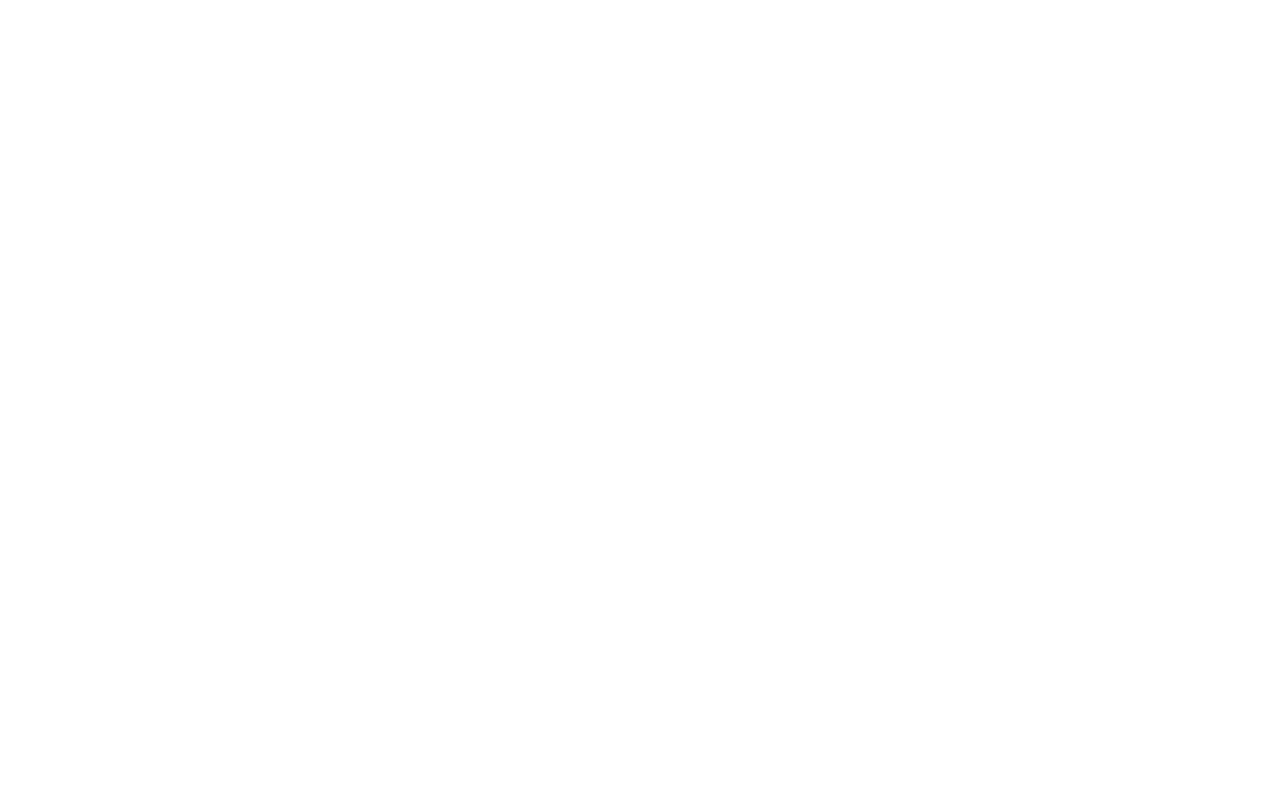
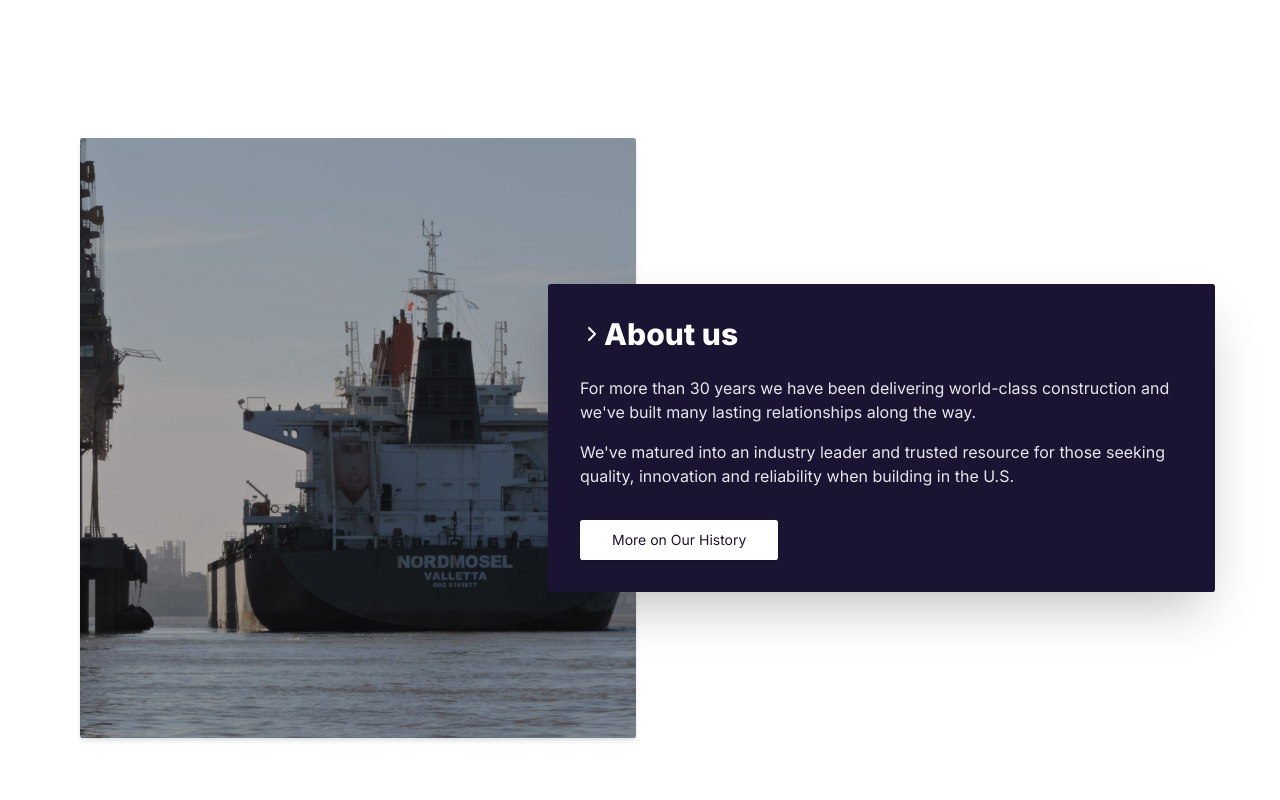
Before and after one commit to Stefano-Mazziotta/logiport.com.ar, a Next.js app: page / in a window 1280 px wide. Shown: the part 1760-2560 px from the top of the page. Before the commit the page ends 1514 px from the top, so only its background shows below. Built offline with nearby package versions, Linux system fonts and the light colour scheme.

Commit message:
working on about us

```diff
--- a/src/app/page.tsx
+++ b/src/app/page.tsx
@@ -1,15 +1,13 @@
 import Hero from "@/components/hero";
+import AboutSection from "@/components/sections/aboutSection";
 import ServiceSection from "@/components/sections/servicesSection";
 
 export default function Home() {
   return (
-    <div className="pt-5 flex flex-col gap-5">
+    <div className="pt-5 flex flex-col gap-10 md:gap-32 lg:gap-64">
       <Hero />
       <ServiceSection />
-      <section id="about">
-        <h2>About Us</h2>
-        {/* Add content about your company here */}
-      </section>
+      <AboutSection />
       <section id="contact">
         <h2>Contact Us</h2>
         {/* Add contact form or information here */}
--- /dev/null
+++ b/src/components/sections/aboutSection.tsx
@@ -0,0 +1,48 @@
+import Image from "next/image";
+import { Button } from "@/components/ui/button";
+import { ChevronRight } from "lucide-react";
+
+export default function AboutSection() {
+  return (
+    <section className="relative w-full max-w-6xl mx-auto px-4">
+      <div className="grid grid-cols-1 lg:grid-cols-2 gap-2 items-center">
+        <div className="relative w-full h-[300px] overflow-hidden shadow-md p-10 border-solid border-foreground lg:h-[600px] rounded-md">
+          <div className="absolute inset-0 bg-black opacity-30 z-10"></div>
+          <Image
+            src="/images/Planes_de_proteccion.jpg"
+            alt="Amarres de barcos en puertos de Santa Fe"
+            fill
+            className="object-cover"
+            priority
+          />
+        </div>
+        <div className="relative">
+          <div className="bg-[#1a1332] z-20 text-white p-8 rounded-md lg:absolute lg:-left-24 lg:top-1/2 lg:-translate-y-1/2 lg:w-[120%] shadow-2xl">
+            <h2 className="text-3xl font-bold mb-6 flex items-center">
+              <ChevronRight />
+              About us
+            </h2>
+            <div className="space-y-4">
+              <p className="text-gray-200">
+                For more than 30 years we have been delivering world-class
+                construction and we&apos;ve built many lasting relationships
+                along the way.
+              </p>
+              <p className="text-gray-200">
+                We&apos;ve matured into an industry leader and trusted resource
+                for those seeking quality, innovation and reliability when
+                building in the U.S.
+              </p>
+            </div>
+            <Button
+              className="mt-8 bg-white text-[#1a1332] hover:bg-gray-100"
+              size="lg"
+            >
+              More on Our History
+            </Button>
+          </div>
+        </div>
+      </div>
+    </section>
+  );
+}
--- a/src/components/sections/servicesSection.tsx
+++ b/src/components/sections/servicesSection.tsx
@@ -62,7 +62,7 @@
         {services.map((service, index) => (
           <Card
             key={index}
-            className="relative flex flex-col rounded-lg shadow-lg bg-gradient-to-tr from-secondary to-primary/20 text-foreground transition-colors ease-linear duration-300 hover:bg-gradient-to-bl hover:from-primary/40 hover:to-secondary border-solid border-2"
+            className="relative flex flex-col rounded-md shadow-lg bg-gradient-to-tr from-secondary to-primary/20 text-foreground transition-colors ease-linear duration-300 hover:bg-gradient-to-bl hover:from-primary/40 hover:to-secondary border-solid border-2 border-primary"
           >
             <CardHeader className="flex flex-col">
               <service.icon className="w-12 h-12 text-primary" />
```
